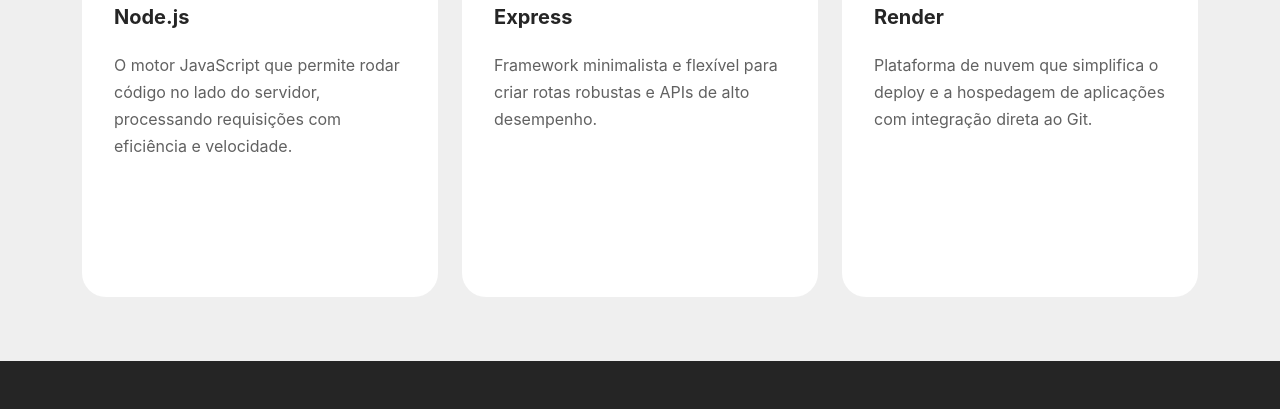
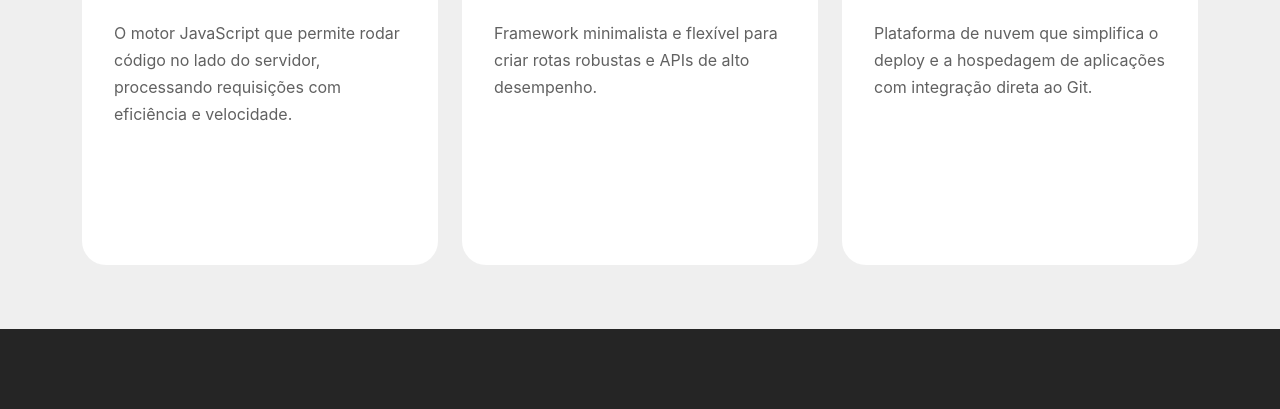
Before and after one commit to murilofarina/servidor-teste_nodejs-express, a website: page src/pages/home.html in a window 1280 px wide. Shown: the part 695-1104 px from the top of the page. Drawn offline with Linux system fonts and the light colour scheme; a web font is replaced by a local one.

Commit message:
Ajuste de estilo

```diff
--- a/src/pages/style.css
+++ b/src/pages/style.css
@@ -117,7 +117,7 @@
 /* ---------- Main ---------- */
 
 main {
-    padding: 7.5rem 2rem 4rem;
+    padding: 5.5rem 2rem 4rem;
     max-width: 1180px;
     margin: 0 auto;
 }
```
